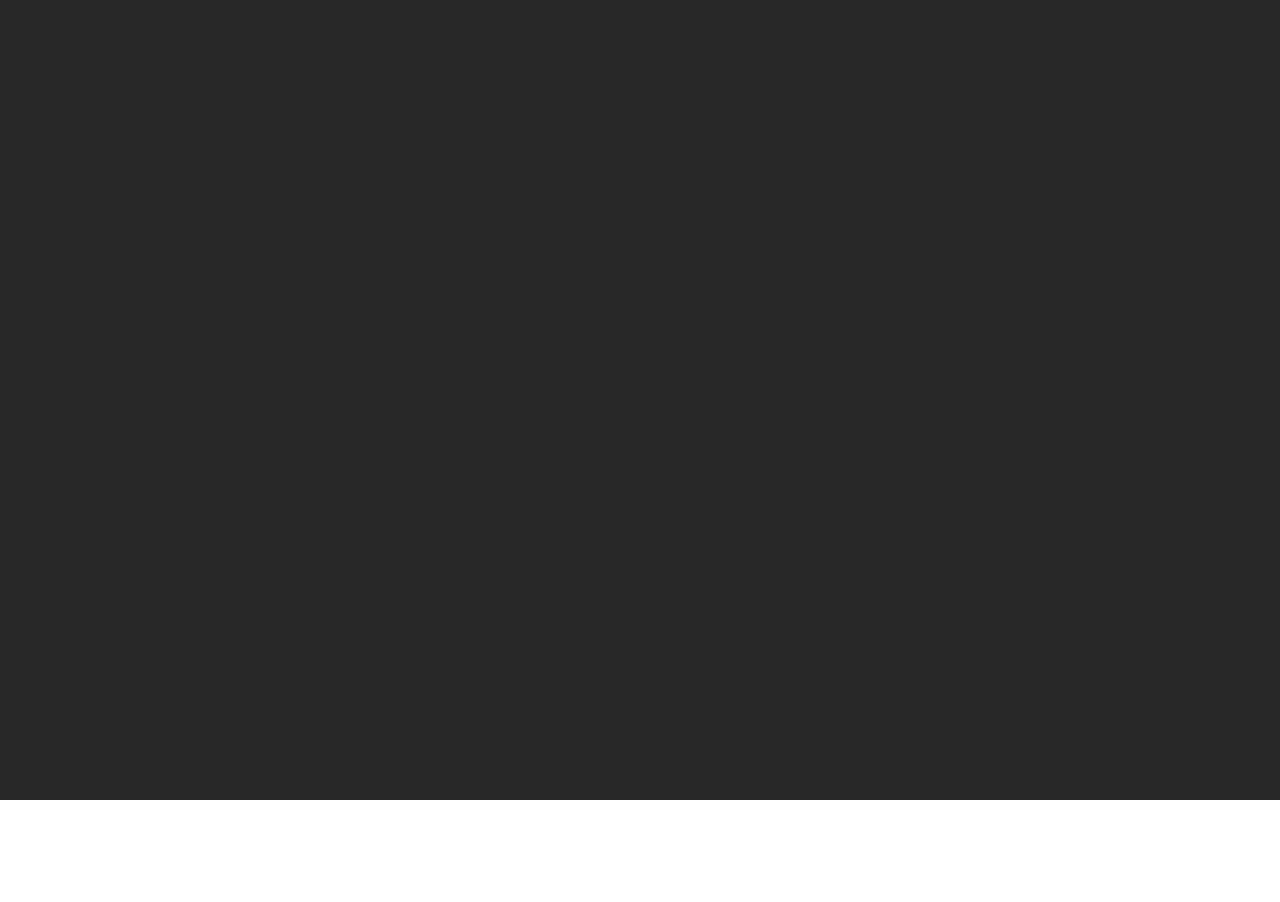
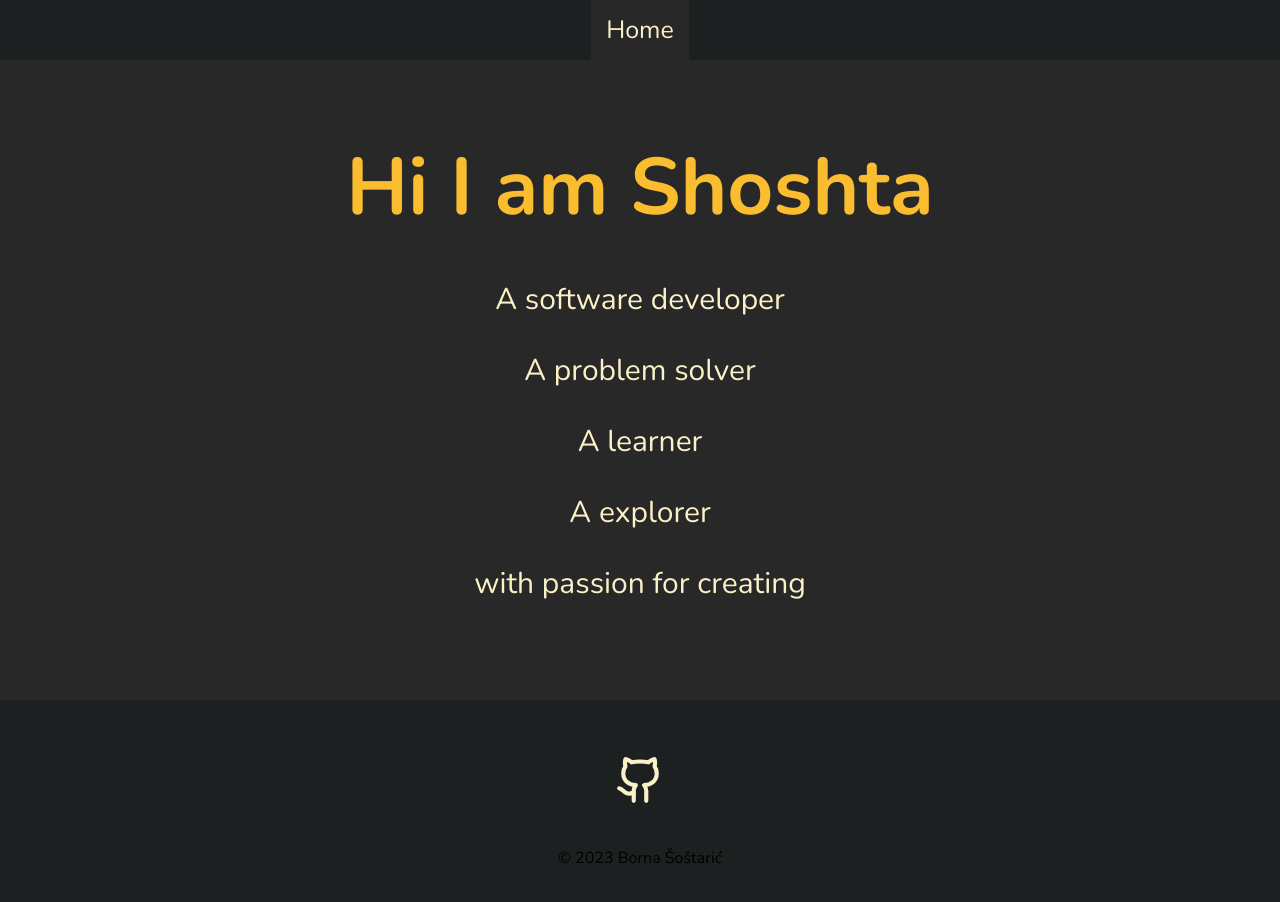
Before and after one commit to Shoshta73/website, a React (Vite) app: page / in a window 1280 px wide. Before the commit this address had no page. Shown: the top 902 px of the page. Before the commit the page ends 800 px from the top, so only its background shows below. Built offline with nearby package versions, Linux system fonts and the light colour scheme.

Commit message:
add homepage

```diff
--- a/src/App.tsx
+++ b/src/App.tsx
@@ -2,6 +2,8 @@ import { ReactNode } from "react";
 import { BrowserRouter as Router, Routes, Route } from "react-router-dom";
 
 import { Navbar, Footer } from "@Components";
+import { Home } from "@Pages";
+
 import "./App.css";
 
 const Layout = ({ children }: { children: ReactNode }) => {
@@ -19,6 +21,14 @@ export default function App() {
     <div className="app">
       <Router>
         <Routes>
+          <Route
+            path="/"
+            element={
+              <Layout>
+                <Home />
+              </Layout>
+            }
+          />
         </Routes>
       </Router>
     </div>
--- /dev/null
+++ b/src/pages/home/Home.css
@@ -0,0 +1,26 @@
+.home {
+  width: 100%;
+  align-items: center;
+}
+
+.about {
+  width: 100%;
+  height: calc(100vh - 100px);
+  display: flex;
+  flex-direction: column;
+  justify-content: center;
+  align-items: center;
+  text-align: center;
+  color: var(--fg);
+}
+
+.about h2 {
+  font-size: 80px;
+  color: var(--yellow);
+  height: 50px;
+}
+
+.about .prompt {
+  width: 60%;
+  font-size: 30px;
+}
--- /dev/null
+++ b/src/pages/home/Home.tsx
@@ -0,0 +1,22 @@
+import { memo } from "react";
+
+import "./Home.css";
+
+export const Home = () => {
+  return (
+    <div className="home">
+      <div className="about">
+        <h2>Hi I am Shoshta</h2>
+        <div className="prompt">
+          <p>A software developer</p>
+          <p>A problem solver</p>
+          <p>A learner</p>
+          <p>A explorer</p>
+          <p>with passion for creating</p>
+        </div>
+      </div>
+    </div>
+  );
+};
+
+export default memo(Home);
--- /dev/null
+++ b/src/pages/index.ts
@@ -0,0 +1 @@
+export { default as Home } from "./home/Home.tsx";
```
